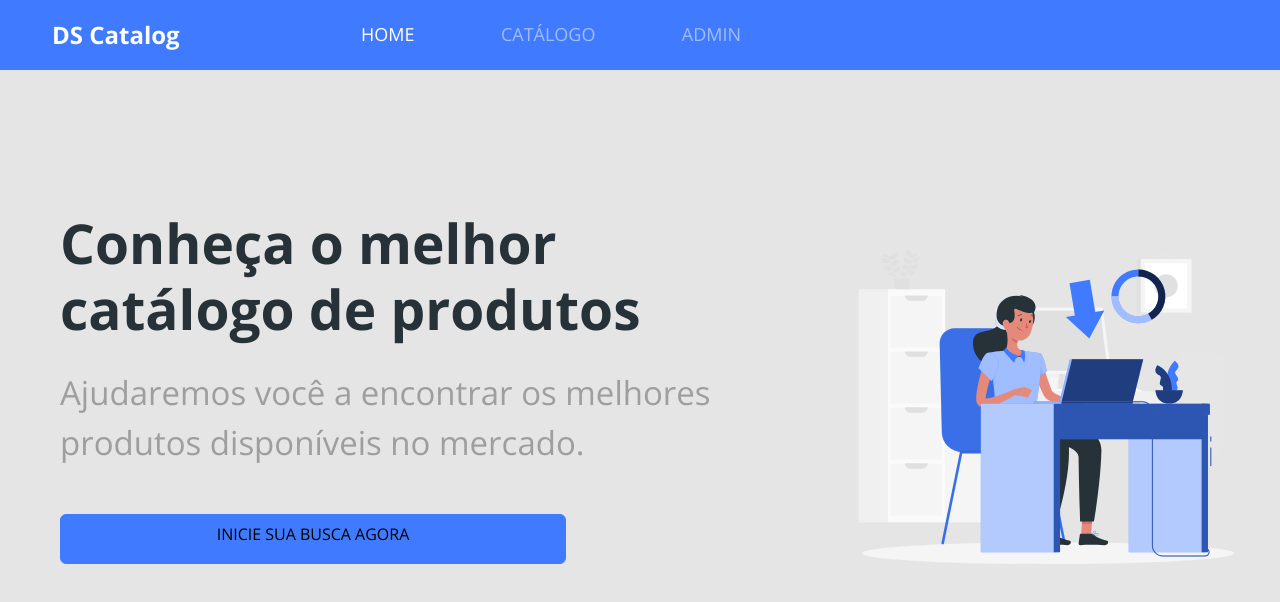
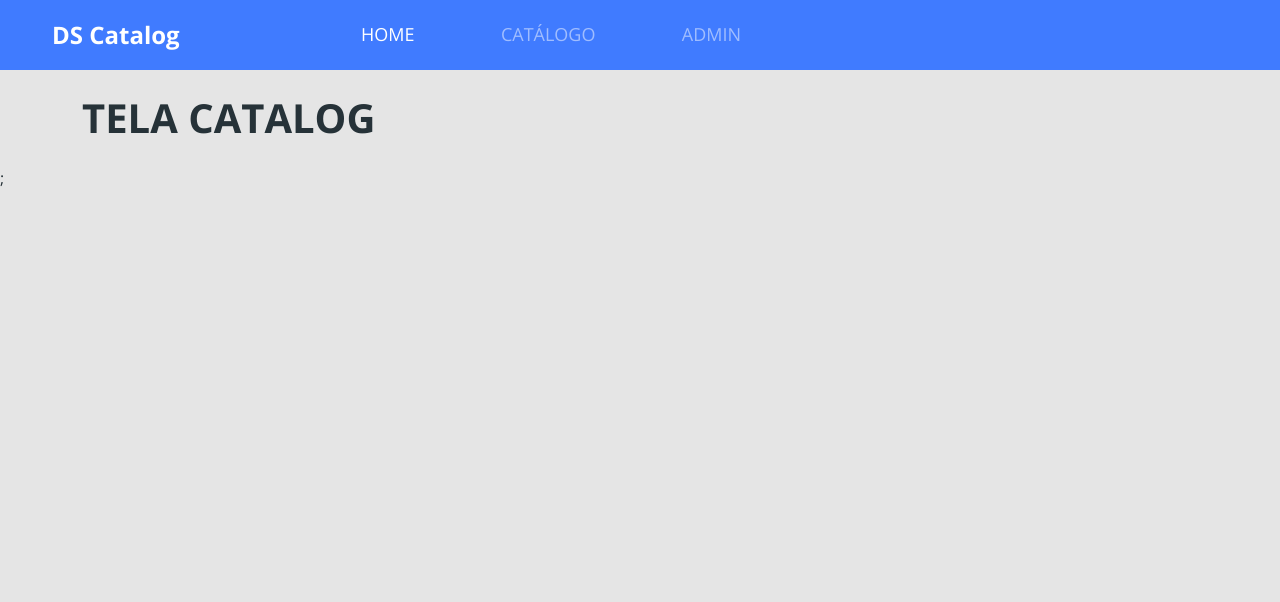
Before and after one commit to Edu25664/Catalog, a React (Create React App) app in the folder FrontEnd/: page / in a window 1280 px wide. Shown: the top 602 px of the page. Built offline with nearby package versions, Linux system fonts and the light colour scheme.

Commit message:
create home

```diff
--- a/FrontEnd/src/App.css
+++ b/FrontEnd/src/App.css
@@ -15,3 +15,9 @@ a{
     text-decoration:none;
     color:unset;
 }
+.base-card {
+    border-radius: 10px;
+    display: flex;
+    flex-direction: column-reverse;
+    box-shadow: 0px 4px 20px rgba(0, 0, 0, 25);
+  }
--- a/FrontEnd/src/App.tsx
+++ b/FrontEnd/src/App.tsx
@@ -1,8 +1,8 @@
 import './assets/Styles/custom.scss';
 import './App.css';
-import Home from 'Pages/Home';
+import Catalog from 'Pages/Catalog';
 
 function App() {
-  return <Home />;
+  return <Catalog></Catalog>;
 }
 export default App;
--- /dev/null
+++ b/FrontEnd/src/Pages/Catalog/index.tsx
@@ -0,0 +1,15 @@
+import Navbar from 'components/Navbar/intex';
+
+const Catalog = () => {
+  return (
+    <>
+      <Navbar />
+      <div className=" container my-4">
+        <h1>TELA CATALOG</h1>
+      </div>
+      ;
+    </>
+  );
+};
+
+export default Catalog;
--- a/FrontEnd/src/Pages/Home/styles.css
+++ b/FrontEnd/src/Pages/Home/styles.css
@@ -22,9 +22,10 @@
   margin-bottom: 15px;
 }
 .home-card {
-  border-radius: 20px;
+  border-radius: 10px;
   display: flex;
   flex-direction: column-reverse;
+  box-shadow: 0px 4px 20px rgba(0, 0, 0, 25);
 }
 .home-content-container p {
   width: 260px;
```
Also changed, not shown: FrontEnd/src/assets/images/product.png (added).
